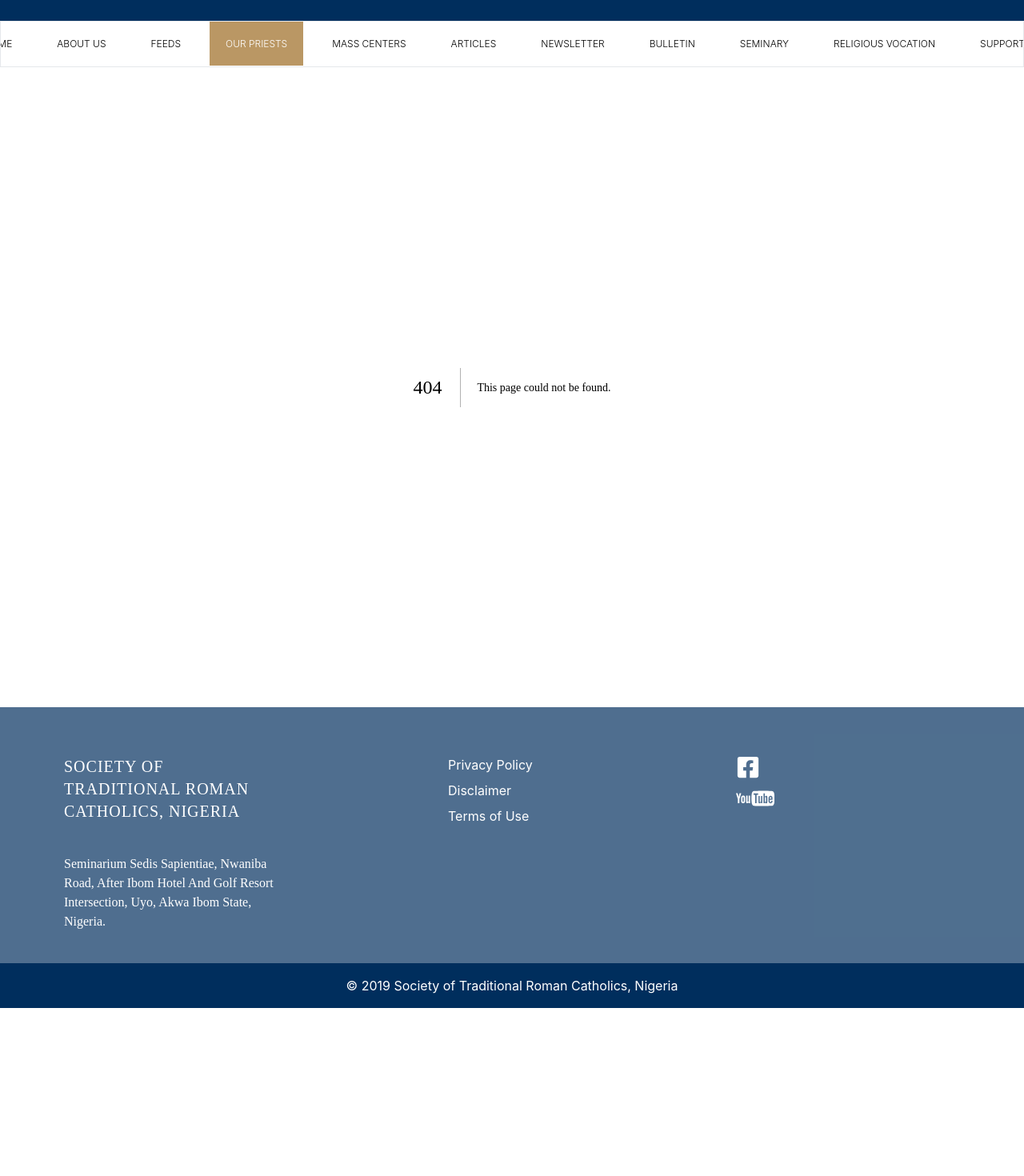
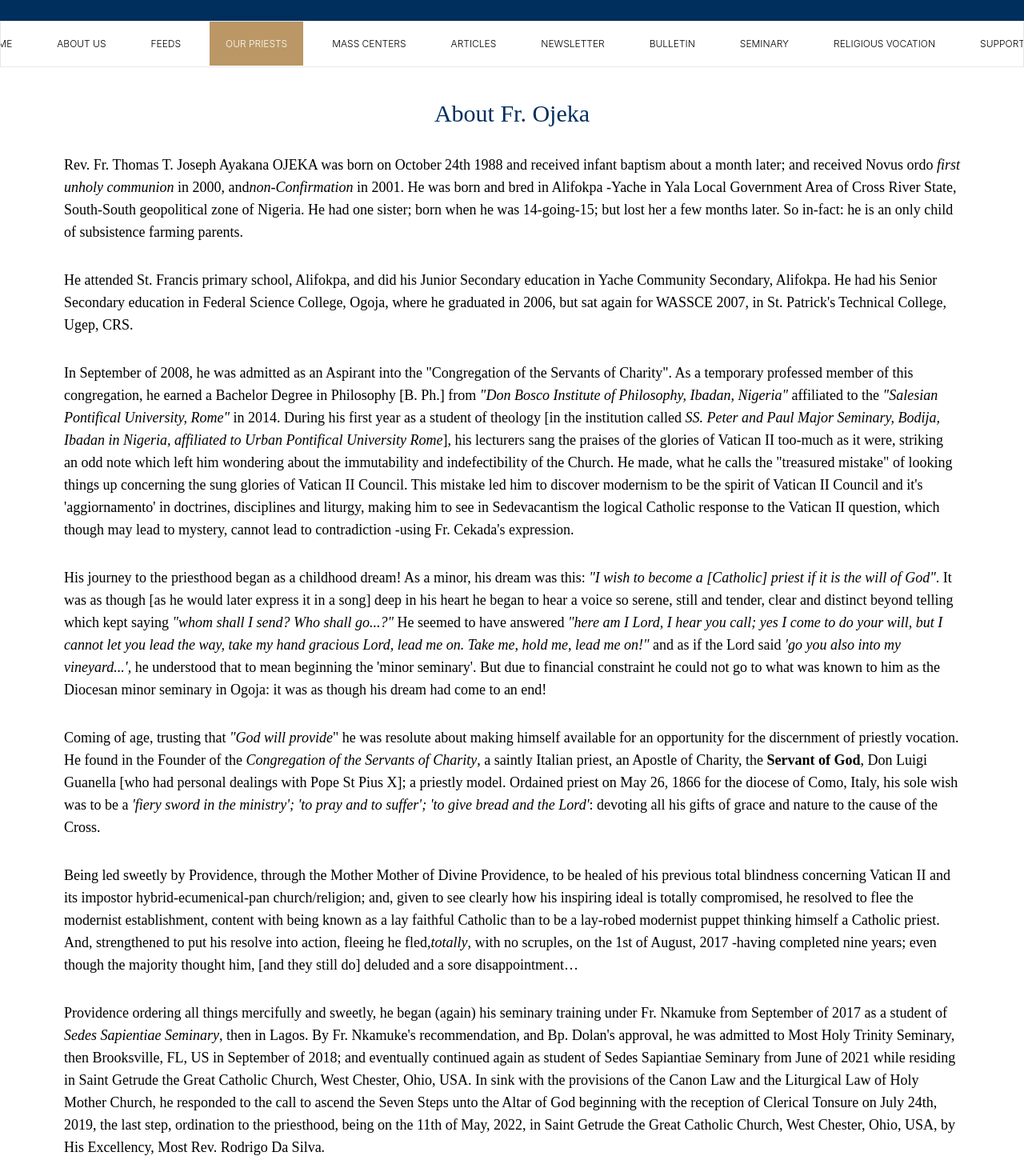
Before and after one commit to Oduchep/strcnigeria, a Next.js app: page /priests/ojeka-thomas in a window 1280 px wide. Before the commit this address had no page. Shown: the part 100-1570 px from the top of the page at 80% size. Before the commit the page ends 1360 px from the top, so only its background shows below. Built offline with nearby package versions, Linux system fonts and the light colour scheme.

Commit message:
built father ojeka page

```diff
--- /dev/null
+++ b/pages/priests/ojeka-thomas.js
@@ -0,0 +1,151 @@
+import React from 'react';
+import HeadSeo from '../../components/headSEO';
+import siteMetadata from '../../data/siteMetaData';
+
+const OjekaThomas = () => {
+  return (
+    <>
+      <HeadSeo
+        title={`Ojeka Thomas`}
+        description={`the biography page of father ojeka thomas`}
+        canonicalUrl={siteMetadata.siteUrl}
+        ogTwitterImage={siteMetadata.siteLogoSquare}
+        ogType={'website'}
+      />
+
+      <div className="main-container container mx-auto">
+        <h1 className="capitalize text-center text-primary text-2xl md:text-3xl mb-8 font-medium">
+          About Fr. Ojeka
+        </h1>
+
+        <div>
+          <p className="text-lg mb-8">
+            Rev. Fr. Thomas T. Joseph Ayakana OJEKA was born on October 24th
+            1988 and received infant baptism about a month later; and received
+            Novus ordo <em>first unholy communion</em> in 2000, and
+            <em>non-Confirmation</em> in 2001. He was born and bred in Alifokpa
+            -Yache in Yala Local Government Area of Cross River State,
+            South-South geopolitical zone of Nigeria. He had one sister; born
+            when he was 14-going-15; but lost her a few months later. So
+            in-fact: he is an only child of subsistence farming parents.
+          </p>
+
+          <p className="text-lg mb-8">
+            He attended St. Francis primary school, Alifokpa, and did his Junior
+            Secondary education in Yache Community Secondary, Alifokpa. He had
+            his Senior Secondary education in Federal Science College, Ogoja,
+            where he graduated in 2006, but sat again for WASSCE 2007, in St.
+            Patrick&apos;s Technical College, Ugep, CRS.
+          </p>
+
+          <p className="text-lg mb-8">
+            In September of 2008, he was admitted as an Aspirant into the
+            &quot;Congregation of the Servants of Charity&quot;. As a temporary
+            professed member of this congregation, he earned a Bachelor Degree
+            in Philosophy [B. Ph.] from
+            <em>
+              {' '}
+              &quot;Don Bosco Institute of Philosophy, Ibadan, Nigeria&quot;{' '}
+            </em>
+            affiliated to the{' '}
+            <em> &quot;Salesian Pontifical University, Rome&quot;</em> in 2014.
+            During his first year as a student of theology [in the institution
+            called{' '}
+            <em>
+              SS. Peter and Paul Major Seminary, Bodija, Ibadan in Nigeria,
+              affiliated to Urban Pontifical University Rome
+            </em>
+            ], his lecturers sang the praises of the glories of Vatican II
+            too-much as it were, striking an odd note which left him wondering
+            about the immutability and indefectibility of the Church. He made,
+            what he calls the &quot;treasured mistake&quot; of looking things up
+            concerning the sung glories of Vatican II Council. This mistake led
+            him to discover modernism to be the spirit of Vatican II Council and
+            it&apos;s &apos;aggiornamento&apos; in doctrines, disciplines and
+            liturgy, making him to see in Sedevacantism the logical Catholic
+            response to the Vatican II question, which though may lead to
+            mystery, cannot lead to contradiction -using Fr. Cekada&apos;s
+            expression.
+          </p>
+
+          <p className="text-lg mb-8">
+            His journey to the priesthood began as a childhood dream! As a
+            minor, his dream was this:{' '}
+            <em>
+              &quot;I wish to become a [Catholic] priest if it is the will of
+              God&quot;
+            </em>
+            . It was as though [as he would later express it in a song] deep in
+            his heart he began to hear a voice so serene, still and tender,
+            clear and distinct beyond telling which kept saying{' '}
+            <em>&quot;whom shall I send? Who shall go...?&quot;</em> He seemed
+            to have answered{' '}
+            <em>
+              &quot;here am I Lord, I hear you call; yes I come to do your will,
+              but I cannot let you lead the way, take my hand gracious Lord,
+              lead me on. Take me, hold me, lead me on!&quot;
+            </em>{' '}
+            and as if the Lord said{' '}
+            <em>&apos;go you also into my vineyard...&apos;,</em> he understood
+            that to mean beginning the &apos;minor seminary&apos;. But due to
+            financial constraint he could not go to what was known to him as the
+            Diocesan minor seminary in Ogoja: it was as though his dream had
+            come to an end!
+          </p>
+
+          <p className="text-lg mb-8">
+            Coming of age, trusting that <em>&quot;God will provide</em>&quot;
+            he was resolute about making himself available for an opportunity
+            for the discernment of priestly vocation. He found in the Founder of
+            the <em>Congregation of the Servants of Charity</em>, a saintly
+            Italian priest, an Apostle of Charity, the{' '}
+            <strong>Servant of God</strong>, Don Luigi Guanella [who had
+            personal dealings with Pope St Pius X]; a priestly model. Ordained
+            priest on May 26, 1866 for the diocese of Como, Italy, his sole wish
+            was to be a{' '}
+            <em>
+              &apos;fiery sword in the ministry&apos;; &apos;to pray and to
+              suffer&apos;; &apos;to give bread and the Lord&apos;
+            </em>
+            : devoting all his gifts of grace and nature to the cause of the
+            Cross.
+          </p>
+
+          <p className="text-lg mb-8">
+            Being led sweetly by Providence, through the Mother Mother of Divine
+            Providence, to be healed of his previous total blindness concerning
+            Vatican II and its impostor hybrid-ecumenical-pan church/religion;
+            and, given to see clearly how his inspiring ideal is totally
+            compromised, he resolved to flee the modernist establishment,
+            content with being known as a lay faithful Catholic than to be a
+            lay-robed modernist puppet thinking himself a Catholic priest. And,
+            strengthened to put his resolve into action, fleeing he fled,
+            <em>totally</em>, with no scruples, on the 1st of August, 2017
+            -having completed nine years; even though the majority thought him,
+            [and they still do] deluded and a sore disappointment…
+          </p>
+
+          <p className="text-lg mb-8">
+            Providence ordering all things mercifully and sweetly, he began
+            (again) his seminary training under Fr. Nkamuke from September of
+            2017 as a student of <em>Sedes Sapientiae Seminary</em>, then in
+            Lagos. By Fr. Nkamuke&apos;s recommendation, and Bp. Dolan&apos;s
+            approval, he was admitted to Most Holy Trinity Seminary, then
+            Brooksville, FL, US in September of 2018; and eventually continued
+            again as student of Sedes Sapiantiae Seminary from June of 2021
+            while residing in Saint Getrude the Great Catholic Church, West
+            Chester, Ohio, USA. In sink with the provisions of the Canon Law and
+            the Liturgical Law of Holy Mother Church, he responded to the call
+            to ascend the Seven Steps unto the Altar of God beginning with the
+            reception of Clerical Tonsure on July 24th, 2019, the last step,
+            ordination to the priesthood, being on the 11th of May, 2022, in
+            Saint Getrude the Great Catholic Church, West Chester, Ohio, USA, by
+            His Excellency, Most Rev. Rodrigo Da Silva.
+          </p>
+        </div>
+      </div>
+    </>
+  );
+};
+
+export default OjekaThomas;
```
